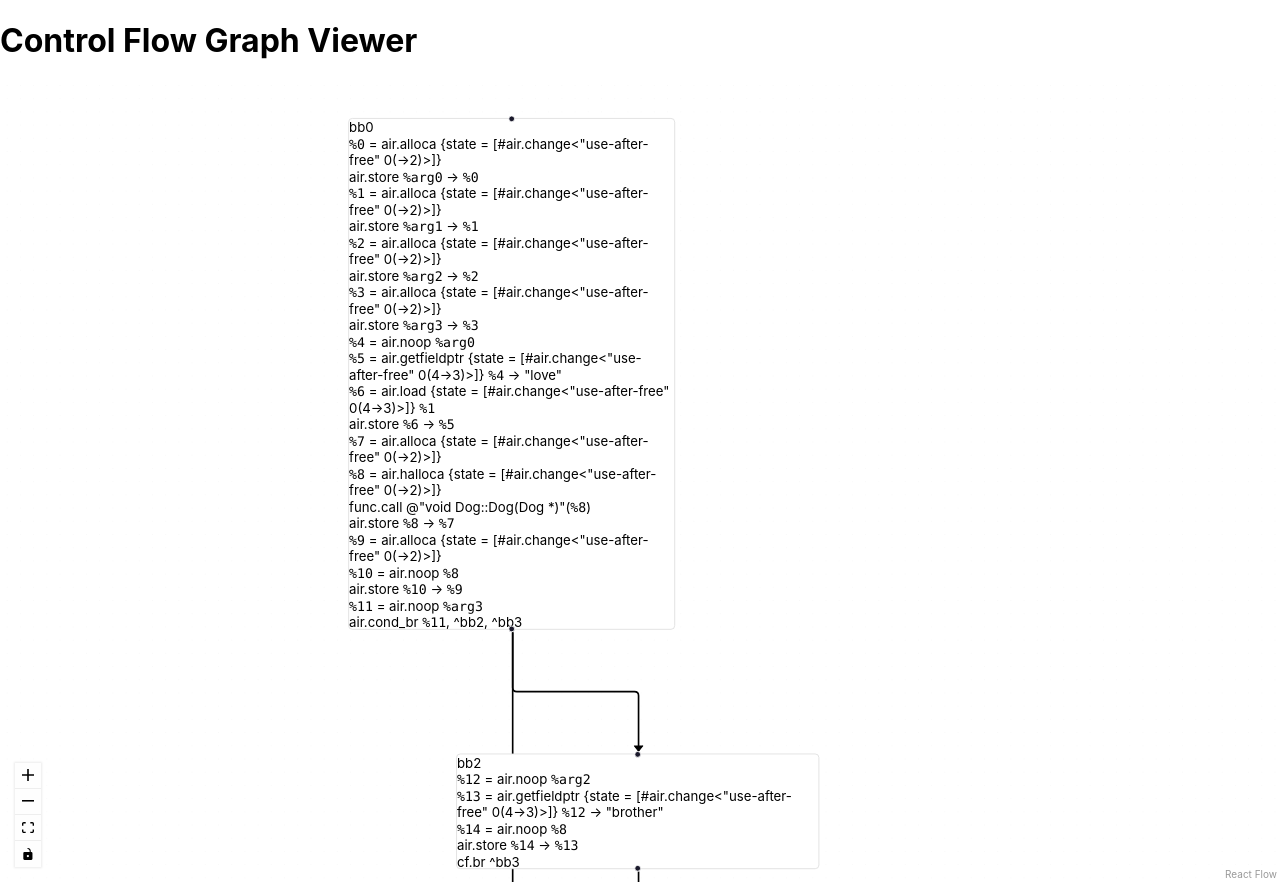
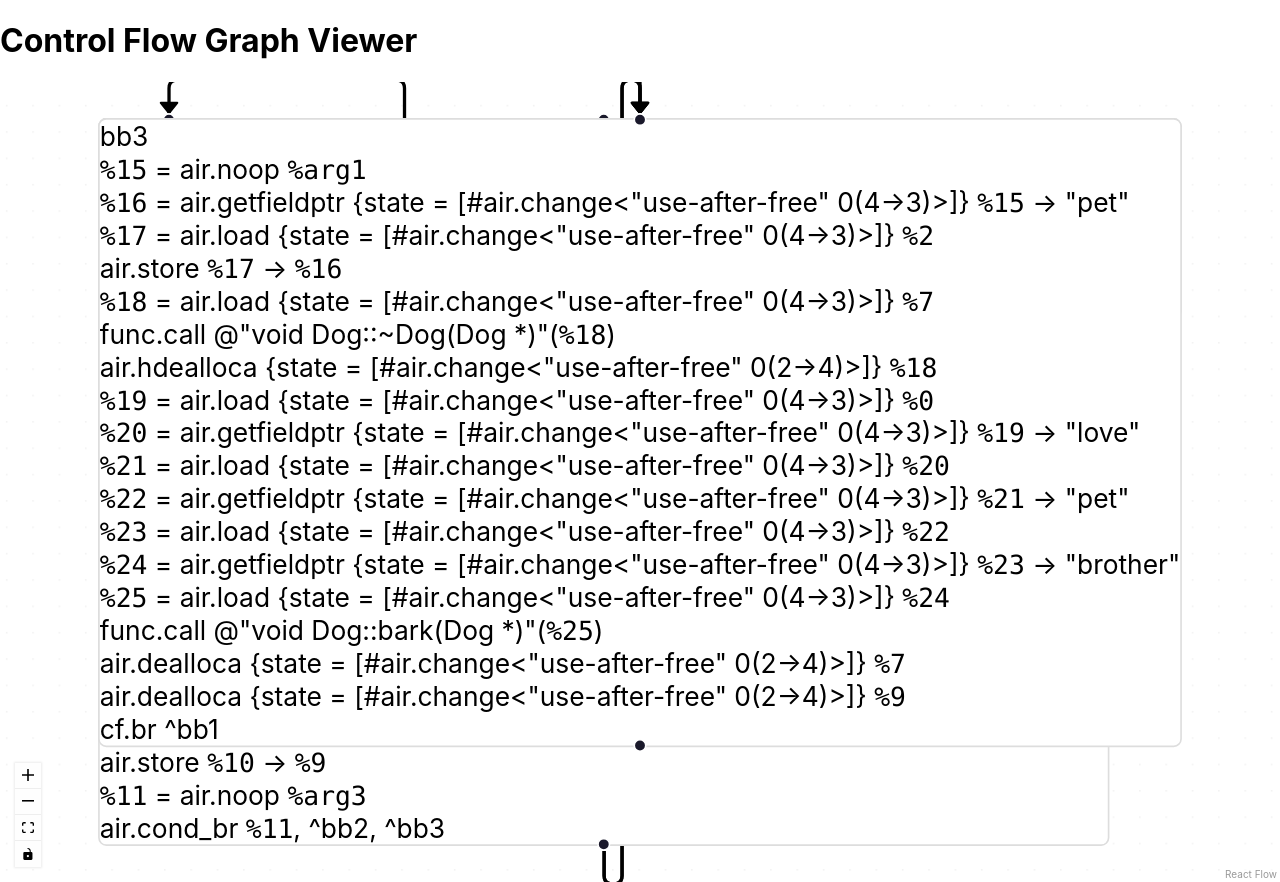
Before and after one commit to SavchenkoValeriy/tau, a React (Create React App) app in the folder ui/trace-viewer/: page / in a window 1280 px wide. Built offline with nearby package versions, Linux system fonts and the light colour scheme.

Commit message:
Fix graph node sizes

```diff
--- a/ui/trace-viewer/src/components/BasicBlock.tsx
+++ b/ui/trace-viewer/src/components/BasicBlock.tsx
@@ -1,15 +1,10 @@
 import React, { useEffect, useRef, useState } from 'react';
 import { Handle, Position } from '@xyflow/react';
+import { BasicBlockProps } from '../types';
 
 export interface BasicBlockData extends Record<string, unknown> {
   name: string;
   code: string[];
-}
-
-export interface BasicBlockProps {
-  id: string;
-  data: BasicBlockData;
-  updateNodeDimensions: (id: string, width: number, height: number) => void;
 }
 
 const Instruction: React.FC<{ instruction: string }> = ({ instruction }) => {
@@ -37,36 +32,15 @@ const Instruction: React.FC<{ instruction: string }> = ({ instruction }) => {
   );
 };
 
-export const BasicBlock: React.FC<BasicBlockProps> = ({
-  id,
-  data,
-  updateNodeDimensions
-}) => {
-  const blockRef = useRef<HTMLDivElement>(null);
-
-  useEffect(() => {
-    if (blockRef.current) {
-      const resizeObserver = new ResizeObserver((entries) => {
-        for (let entry of entries) {
-          const { width, height } = entry.contentRect;
-          updateNodeDimensions(id, width, height);
-        }
-      });
-
-      resizeObserver.observe(blockRef.current);
-      return () => resizeObserver.disconnect();
-    }
-  }, [id, updateNodeDimensions]);
-
+export function BasicBlock(props: BasicBlockProps) {
   return (
     <div
-      ref={blockRef}
       className="bg-white border border-gray-200 rounded-lg shadow-sm p-4"
     >
       <Handle type="target" position={Position.Top} />
       <div className="font-mono text-sm">
-        <div className="font-bold mb-2 text-gray-700">{data.name}</div>
-        {data.code.map((line: string, i: number) => (
+        <div className="font-bold mb-2 text-gray-700">{props.data.name}</div>
+        {props.data.code.map((line: string, i: number) => (
           <Instruction key={i} instruction={line} />
         ))}
       </div>
--- a/ui/trace-viewer/src/components/CFGViewer.tsx
+++ b/ui/trace-viewer/src/components/CFGViewer.tsx
@@ -11,7 +11,8 @@ import {
   addEdge,
   Node as FlowNode,
   Edge as FlowEdge,
-  NodeTypes
+  NodeTypes,
+  useNodesInitialized
 } from '@xyflow/react';
 import { useGraphLayout } from '../hooks/useGraphLayout';
 import { useGraphInitialization, CFGData } from '../hooks/useGraphInitialization';
@@ -21,35 +22,21 @@ import '@xyflow/react/dist/style.css';
 type Node = FlowNode<BasicBlockData>
 type Edge = FlowEdge<{}>
 
+const nodeTypes = {
+  basicBlock: BasicBlock,
+};
+
+const options = {
+  includeHiddenNodes: false,
+};
+
 const CFGViewer: React.FC<{ data: CFGData }> = ({ data }) => {
   const [nodes, setNodes, onNodesChange] = useNodesState<Node>([]);
   const [edges, setEdges, onEdgesChange] = useEdgesState<Edge>([]);
+  const nodesInitialized = useNodesInitialized(options);
   const [isLayoutApplied, setIsLayoutApplied] = useState(false);
   const { getLayoutedElements } = useGraphLayout();
   const { initializeGraph } = useGraphInitialization();
-
-  const updateNodeDimensions = useCallback((id: string, width: number, height: number) => {
-    setNodes((nds: Node[]) =>
-      nds.map((node) => {
-        console.log(node.width, width, node.height, height);
-        if (node.id === id && (node.width !== width || node.height !== height)) {
-          return { ...node, width, height };
-        }
-        return node;
-      })
-    );
-    setIsLayoutApplied(false);
-  }, [setNodes]);
-
-  const nodeTypes = useMemo<NodeTypes>(() => ({
-    basicBlock: (props: any) => (
-      <BasicBlock
-        id={props.id}
-        data={props.data as BasicBlockData}
-        updateNodeDimensions={updateNodeDimensions}
-      />
-    ),
-  }), [updateNodeDimensions]);
 
   useEffect(() => {
     const { nodes: initialNodes, edges: initialEdges } = initializeGraph(data);
@@ -59,7 +46,7 @@ const CFGViewer: React.FC<{ data: CFGData }> = ({ data }) => {
   }, [data, initializeGraph, setNodes, setEdges]);
 
   useEffect(() => {
-    if (!isLayoutApplied && nodes.length > 0 && edges.length > 0) {
+    if (!isLayoutApplied && nodes.length > 0 && edges.length > 0 && nodesInitialized) {
       const { nodes: layoutedNodes, edges: layoutedEdges } = getLayoutedElements(
         nodes,
         edges
--- a/ui/trace-viewer/src/hooks/useGraphLayout.ts
+++ b/ui/trace-viewer/src/hooks/useGraphLayout.ts
@@ -12,7 +12,8 @@ export const useGraphLayout = () => {
       dagreGraph.setGraph({ rankdir: direction, ranksep: 150, nodesep: 150 });
 
       nodes.forEach((node) => {
-        dagreGraph.setNode(node.id, { width: node.width || 200, height: node.height || 100 });
+        console.log(node.id, node.measured?.width, node.measured?.height);
+        dagreGraph.setNode(node.id, { width: node.measured?.width || 200, height: node.measured?.height || 100 });
       });
 
       edges.forEach((edge) => {
@@ -22,14 +23,11 @@ export const useGraphLayout = () => {
       dagre.layout(dagreGraph);
 
       const layoutedNodes = nodes.map((node) => {
-        const nodeWithPosition = dagreGraph.node(node.id);
-        return {
-          ...node,
-          position: {
-            x: nodeWithPosition.x - (node.width || 200) / 2,
-            y: nodeWithPosition.y - (node.height || 100) / 2,
-          },
-        };
+        const position = dagreGraph.node(node.id);
+        const x = position.x - (node.measured?.width ?? 0) / 2;
+        const y = position.y - (node.measured?.height ?? 0) / 2;
+
+        return { ...node, position: { x, y } };
       });
 
       return { nodes: layoutedNodes, edges };
--- a/ui/trace-viewer/src/types.ts
+++ b/ui/trace-viewer/src/types.ts
@@ -1,4 +1,4 @@
-import { Node as FlowNode } from '@xyflow/react';
+import { Node as FlowNode, NodeProps as FlowNodeProps } from '@xyflow/react';
 
 export interface CFG {
   func: FunctionCFG;
@@ -64,3 +64,4 @@ export interface BasicBlockData extends Record<string, unknown> {
 }
 
 export type BasicBlockNode = FlowNode<BasicBlockData>
+export type BasicBlockProps = FlowNodeProps<BasicBlockNode>
```
